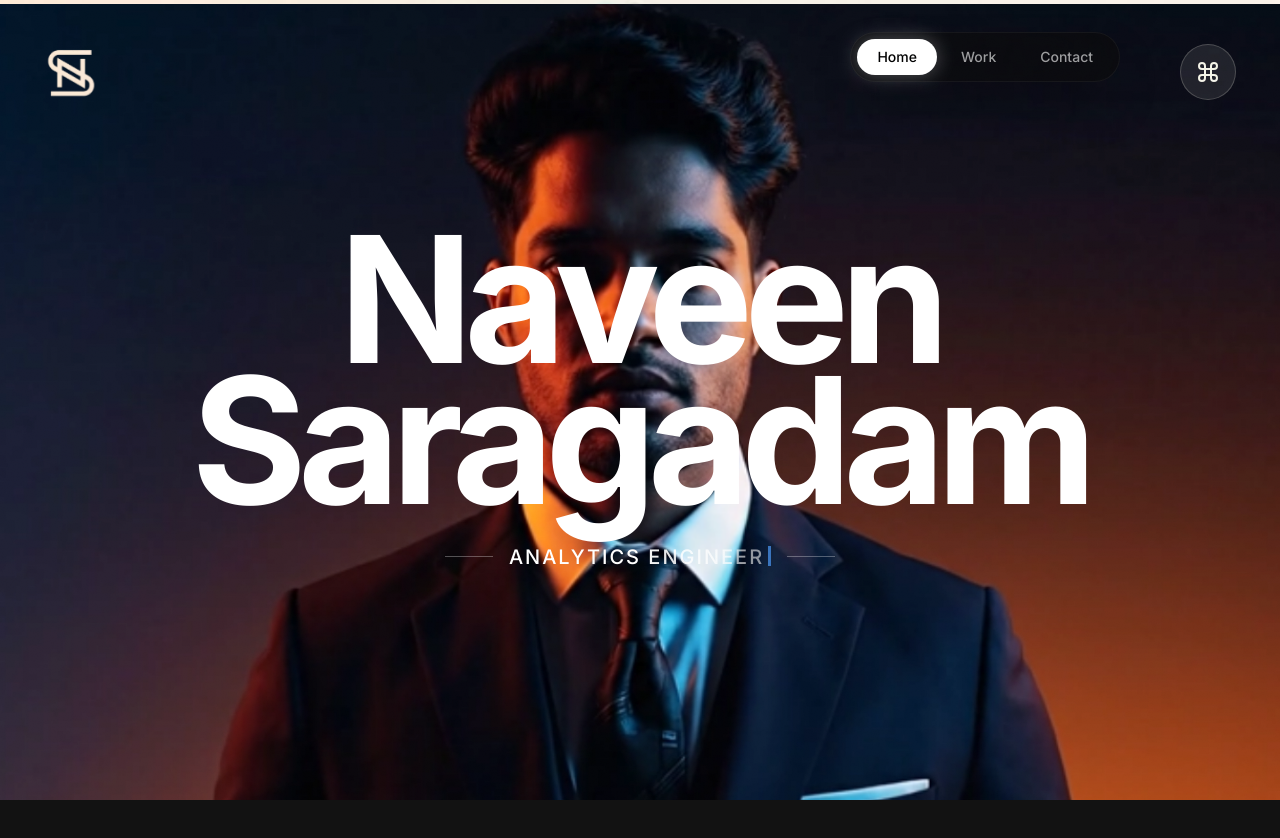
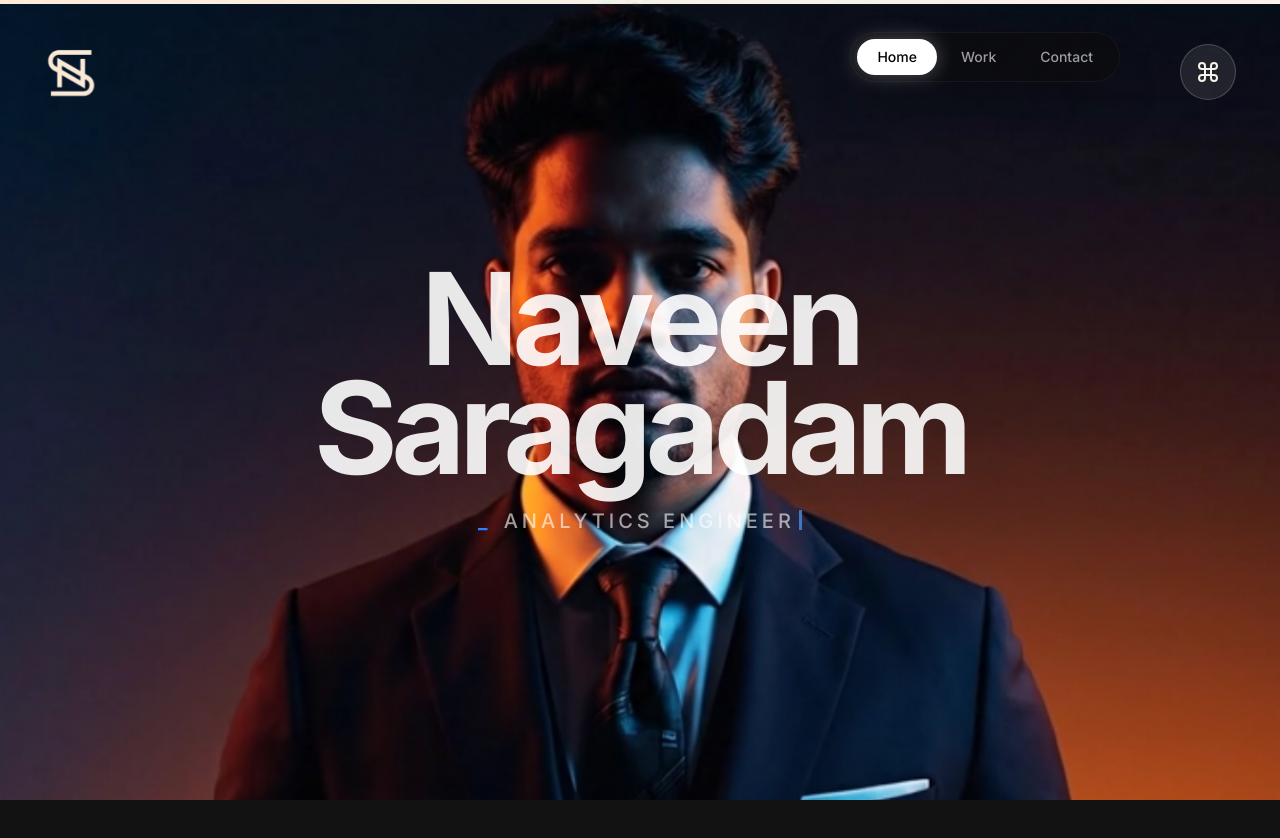
Before and after one commit to Naveenksaragadam/Naveenksaragadam.github.io, a Next.js app: page / in a window 1280 px wide. Shown: the top 838 px of the page. Built offline with nearby package versions, Linux system fonts and the light colour scheme.

Commit message:
style: animate hero entry and refine typography colors

```diff
--- a/app/components/Overlay.tsx
+++ b/app/components/Overlay.tsx
@@ -33,27 +33,29 @@ export default function Overlay() {
                 style={{ opacity: opacity1, y: y1 }}
                 className="fixed top-0 left-0 h-screen w-full flex flex-col items-center justify-center p-8 text-center"
             >
-                {/*
-                  TYPOGRAPHY OVERHAUL
-                  - Scale: Massive (text-7xl -> 11rem)
-                  - Tracking: Tighter (tight -> tighter)
-                  - Leading: Compressed (leading-tight -> leading-[0.8])
-                  - Weight: Bold but refined.
-                */}
                 <div className="relative z-10 mix-blend-difference">
-                    <h1 className="text-7xl md:text-[11rem] font-bold tracking-tighter text-white leading-[0.8] mb-8 select-none">
+                    <motion.h1
+                        initial={{ y: 100, opacity: 0 }}
+                        animate={{ y: 0, opacity: 1 }}
+                        transition={{ duration: 1.2, ease: [0.16, 1, 0.3, 1], delay: 0.2 }}
+                        className="text-6xl md:text-9xl font-bold tracking-tighter text-white/90 leading-[0.85] mb-6 select-none"
+                    >
                         Naveen <br /> Saragadam
-                    </h1>
+                    </motion.h1>
                 </div>
 
-                <div className="relative z-10 flex items-center gap-3 md:gap-4 text-sm md:text-xl font-medium tracking-widest uppercase text-white/50">
-                    <span className="w-8 md:w-12 h-[1px] bg-white/30" />
+                <motion.div
+                    initial={{ opacity: 0 }}
+                    animate={{ opacity: 1 }}
+                    transition={{ duration: 1, delay: 1 }}
+                    className="relative z-10 flex items-center justify-center text-sm md:text-xl font-medium tracking-[0.2em] uppercase text-white/60"
+                >
+                    <span className="mr-3 text-blue-500 font-bold">_</span>
                     <Typewriter
                         words={['Data Engineer', 'Analytics Engineer', 'Data Analyst']}
-                        className="bg-clip-text text-transparent bg-gradient-to-r from-white via-white to-white/50"
+                        className=""
                     />
-                    <span className="w-8 md:w-12 h-[1px] bg-white/30" />
-                </div>
+                </motion.div>
             </motion.div>
 
             {/* Section 2 - Bio (Right Aligned) */}
```
